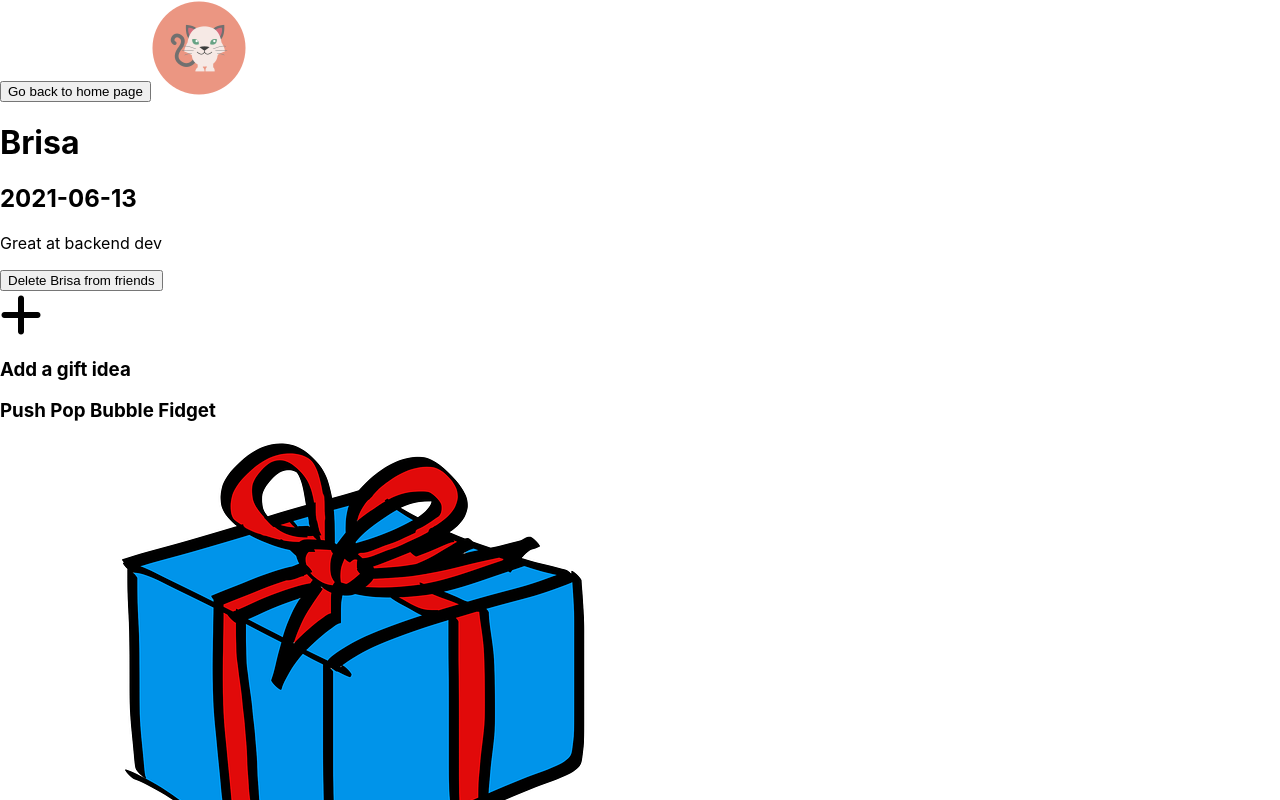
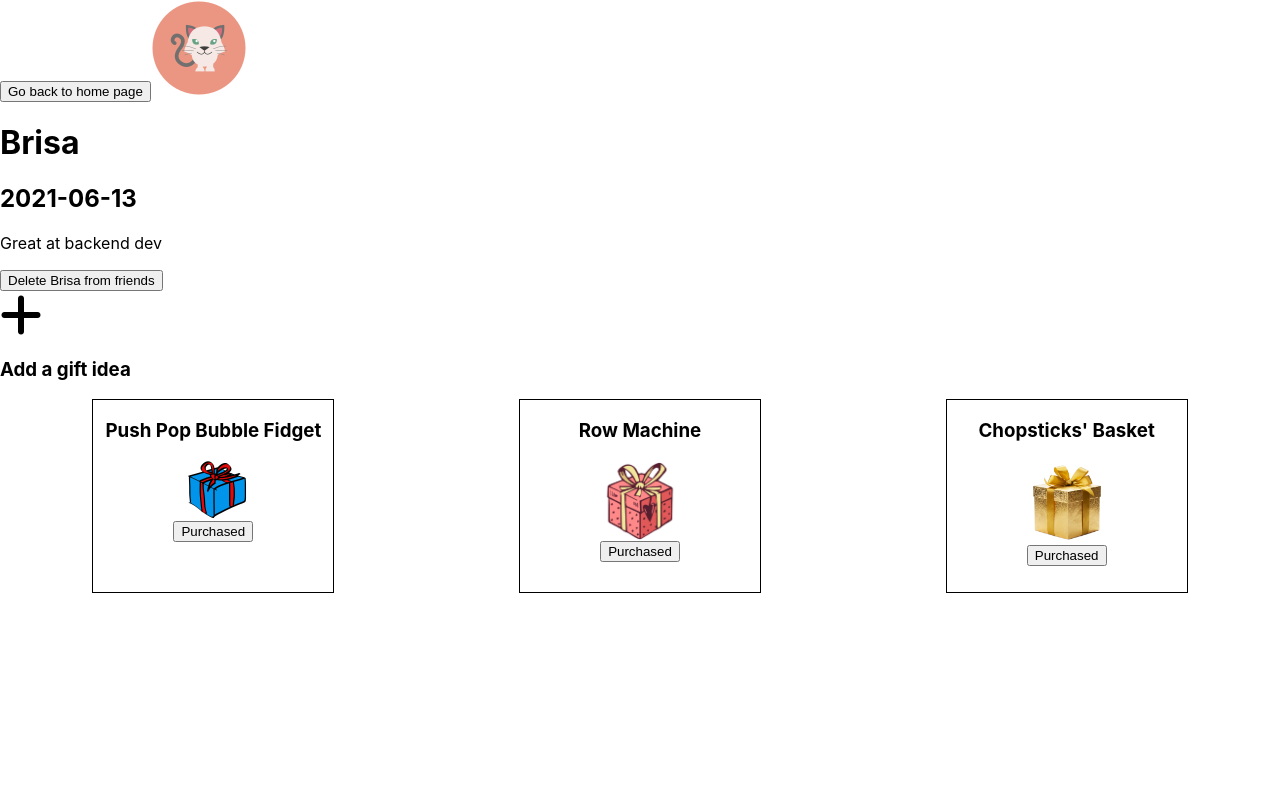
Before and after one commit to Gifty-capstone/gifty-frontend, a React (Create React App) app: page /3211 in a window 1280 px wide. Shown: the top 800 px of the page. Built offline with nearby package versions, Linux system fonts and the light colour scheme.

Commit message:
Add general styling

```diff
--- a/src/components/Form/Form.js
+++ b/src/components/Form/Form.js
@@ -6,34 +6,26 @@ import { useDispatch } from 'react-redux';
 import { useState } from 'react';
 import { addFriend } from '../../actions';
 
-const defaultState = {
-  id: '',
-  birthday: '',
-  name: '',
-  memo: '',
-  gift: ''
-};
-
 const Form = ({ showModal, setShowModal }) => {
   const dispatch = useDispatch();
-  const [friend, setFriend] = useState({defaultState});
-  //ref is very similar to state, persists between renders of the component, but does not cause the component to reupdate when it gets changed
-  //refs returns an object {current: ''} or whatever you pass as a param
+  const [friend, setFriend] = useState({});
+
   const inputName = useRef();
   const inputDate = useRef();
   const inputMemo = useRef();
 
-  const handleSubmit = () => {
+  const handleChange = () => {
     setFriend([{
       id: '',
       birthday: inputDate.current.value,
       name: inputName.current.value,
       memo: inputMemo.current.value,
       gift: ''
-    }]);
+    }])
+  };
 
+  const handleSubmit = () => {
     dispatch(addFriend(friend));
-
     Array.from(document.querySelectorAll('input')).forEach(input => (input.value=''));
   };
 
@@ -46,11 +38,11 @@ const Form = ({ showModal, setShowModal }) => {
             <div className='form-content'>
               <h1>New Friend Form</h1>
               <label className='form-label'>Name:</label>
-              <input type='text' className='form-name' placeholder='Full Name' ref={inputName}></input>
+              <input type='text' className='form-name' placeholder='Full Name' onChange={handleChange} ref={inputName}></input>
               <label className='form-label'>Birthday:</label>
-              <input type='date' className='form-date' ref={inputDate}></input>
+              <input type='date' className='form-date' onChange={handleChange} ref={inputDate}></input>
               <label className='form-label'>Notes:</label>
-              <input type='text' className='form-memo' ref={inputMemo}></input>
+              <input type='text' className='form-memo' onChange={handleChange} ref={inputMemo}></input>
               <button className='form-button' onClick={handleSubmit}>Submit</button>
             </div>
             <MdClose aria-label='Close modal' className='close-form' onClick={() => setShowModal(prev => !prev)}/>
--- a/src/components/FriendPage/FriendPage.js
+++ b/src/components/FriendPage/FriendPage.js
@@ -58,7 +58,7 @@ const FriendPage = ({ id }) => {
           <h3>Add a gift idea</h3>
           {showForm && displayForm()}
         </section>
-        <section className='gift-list'>
+        <section>
           <GiftList id={id}></GiftList>
         </section>
       </main>
--- a/src/components/GiftCard/GiftCard.css
+++ b/src/components/GiftCard/GiftCard.css
@@ -0,0 +1,12 @@
+.gift-card {
+  display: flex;
+  flex-direction: column;
+  align-items: center;
+  border: 1px solid black;
+  width: 15em;
+  height: 12em;
+}
+
+.gift-avatar {
+  width: 5em;
+}
--- a/src/components/GiftCard/GiftCard.js
+++ b/src/components/GiftCard/GiftCard.js
@@ -3,10 +3,10 @@ import './GiftCard.css';
 const GiftCard = ({title, image}) => {
 
   return (
-    <section>
+    <section className="gift-card">
       <h3>{title}</h3>
-      <img src={image} alt="Gift avatar"/>
-      <button>Purchased</button>
+      <img src={image} alt="Gift avatar" className="gift-avatar"/>
+      <button className="gift-card-button">Purchased</button>
     </section>
   )
 }
--- a/src/components/GiftList/GiftList.css
+++ b/src/components/GiftList/GiftList.css
@@ -0,0 +1,4 @@
+.gift-list-container {
+  display: flex;
+  justify-content: space-around;
+}
--- a/src/components/GiftList/GiftList.js
+++ b/src/components/GiftList/GiftList.js
@@ -24,7 +24,7 @@ const GiftList = ({ id }) => {
     });
 
   return (
-    <section className='gift-list'>
+    <section className='gift-list-container'>
       {giftCards}
     </section>
   )
--- a/src/giftMockData.js
+++ b/src/giftMockData.js
@@ -19,7 +19,7 @@ export const giftMockData = {
         },
         {
           "id": 3,
-          "name": "Dishwasher Chopstick Basket",
+          "name": "Chopsticks' Basket",
           "image": gift3,
         }
       ]
```
Also changed, not shown: src/reducers/friendReducer.js (line endings or trailing spaces).
